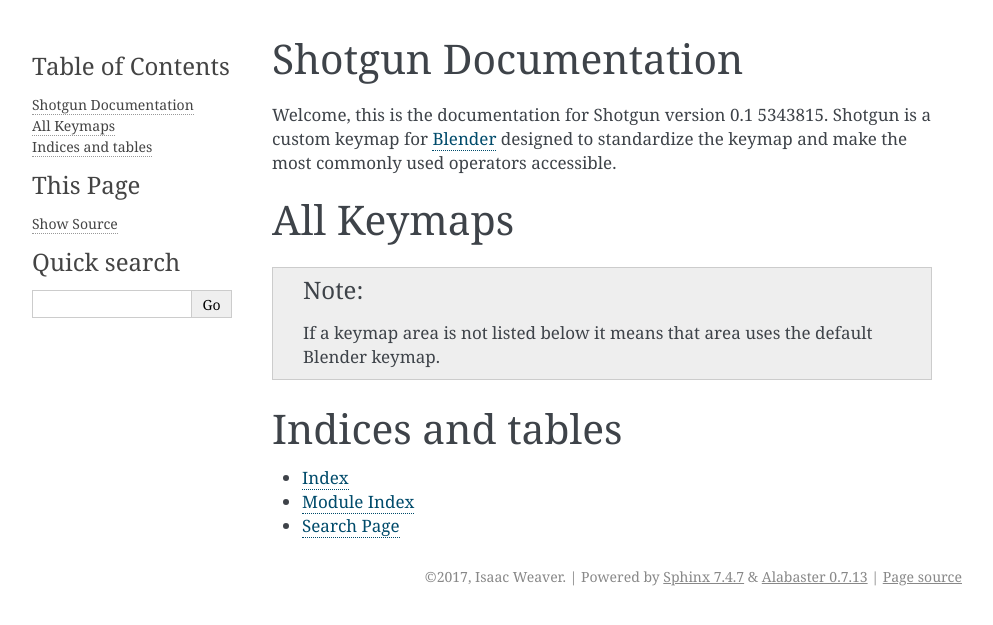
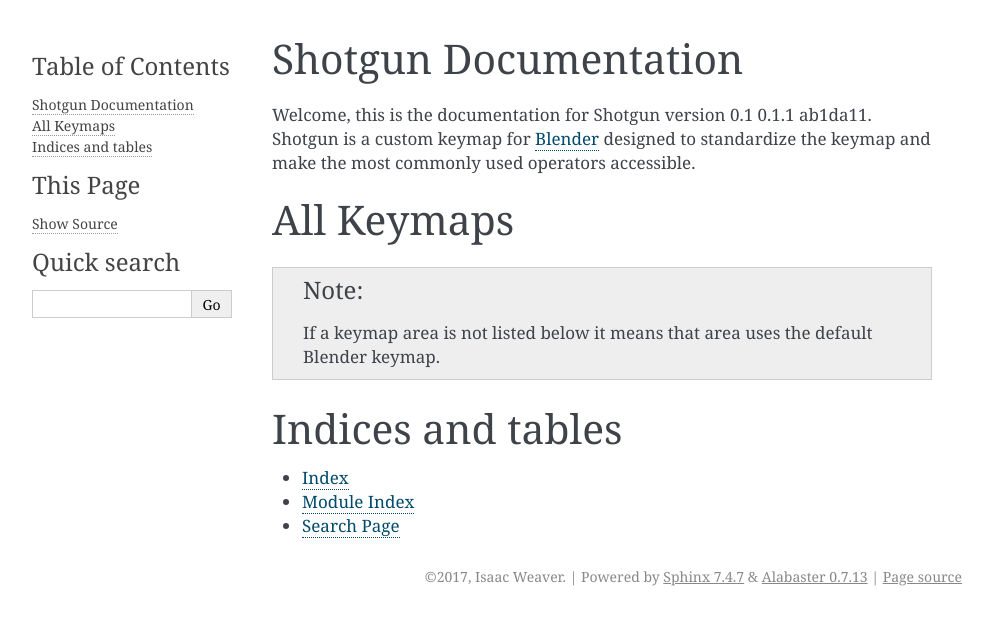
Before and after one commit to wisaac407/shotgun, a Sphinx documentation site: the page built from doc/index.rst, in a window 1280 px wide. Shown: the top 625 px of the page, without its empty margins (148-1141 px from the left). Built offline with Sphinx 7.4.7, drawn with Linux system fonts in a browser that asks for light colours; pages that are not in the unit, such as notebooks, are missing from menus.

Commit message:
Travis build: 21

```diff
--- a/doc/conf.py
+++ b/doc/conf.py
@@ -16,8 +16,10 @@
 copyright = '2017, Isaac Weaver'
 author = 'Isaac Weaver'
 
-version = '0.1 5343815'
-release = '0.1 5343815'
+version = '0.1
+0.1.1 ab1da11'
+release = '0.1
+0.1.1 ab1da11'
 
 intersphinx_mapping = {
     'blender': ('http://docs.blender.org/api/blender_python_api_master/', '../blender_objects.inv')
--- a/doc/index.rst
+++ b/doc/index.rst
@@ -1,7 +1,8 @@
 
 Shotgun Documentation
 =====================
-Welcome, this is the documentation for Shotgun version 0.1 5343815.
+Welcome, this is the documentation for Shotgun version 0.1
+0.1.1 ab1da11.
 Shotgun is a custom keymap for `Blender <http://www.blender.org>`_ designed to standardize the keymap and make the most
 commonly used operators accessible.
 
```
